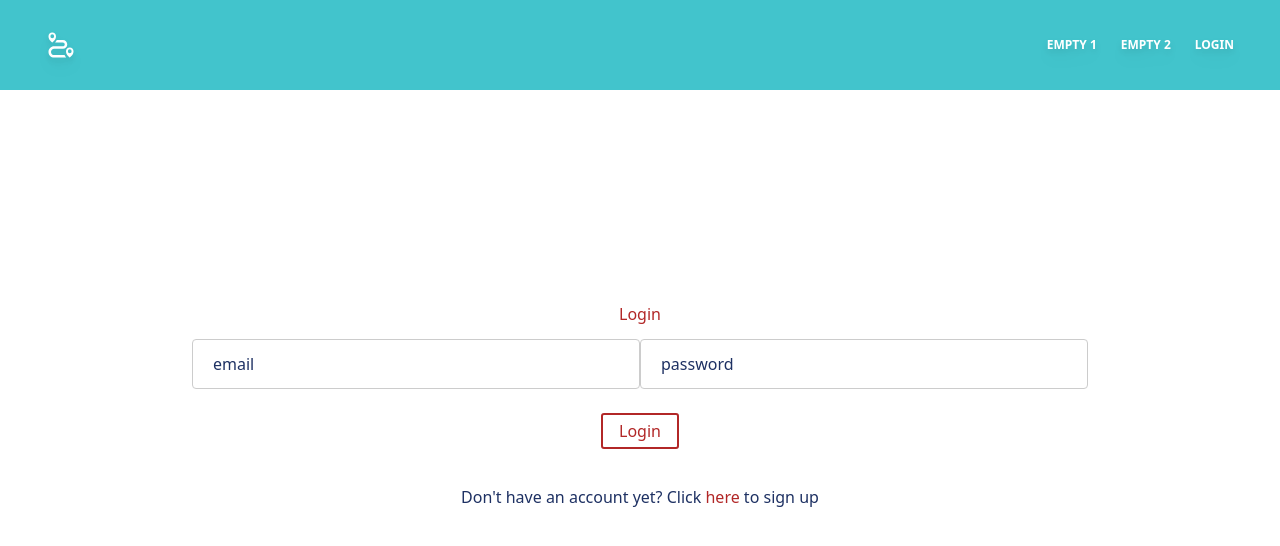
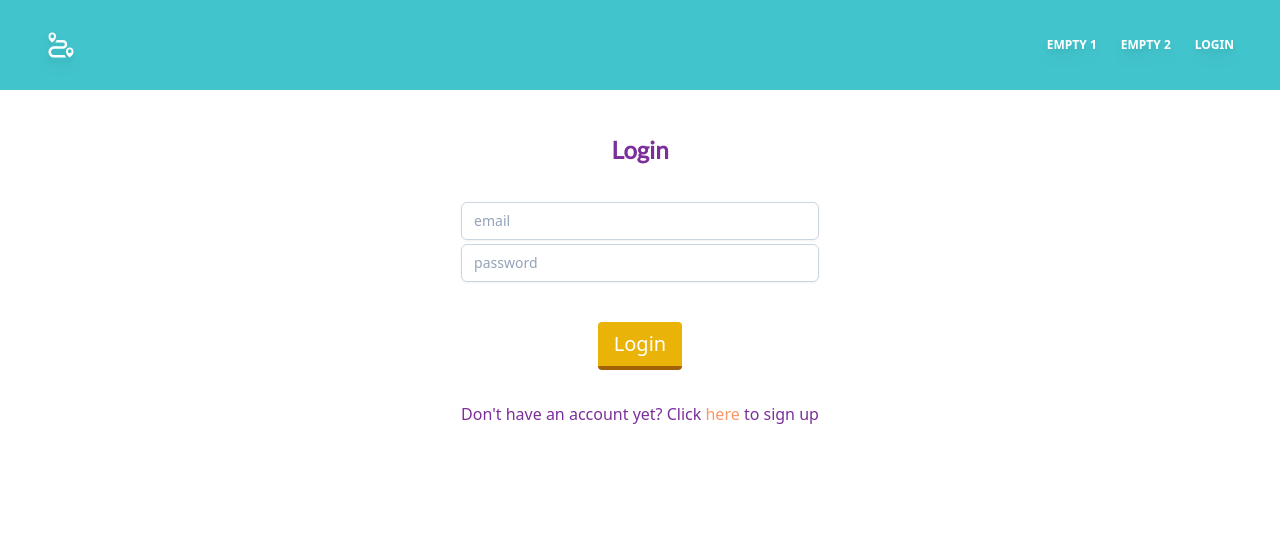
Before and after one commit to elysdominguez2/chooseyourownadventure-front, a React (Create React App) app: page /login in a window 1280 px wide. Shown: the top 546 px of the page. Built offline with nearby package versions, Linux system fonts and the light colour scheme; no server answers.

Commit message:
Login page styling with Tailwind

```diff
--- a/src/pages/Login.js
+++ b/src/pages/Login.js
@@ -1,21 +1,18 @@
-import styled from "styled-components"
-import { Button, Input, Title, LinkWord } from "../styled"
-import { Link } from "react-router-dom"
-import { useEffect, useState } from "react"
-import { useDispatch, useSelector } from "react-redux"
-import { useNavigate } from "react-router-dom"
-import { login } from "../store/user/thunks"
-import { selectToken } from "../store/user/selectors"
+import { Link } from "react-router-dom";
+import { useEffect, useState } from "react";
+import { useDispatch, useSelector } from "react-redux";
+import { useNavigate } from "react-router-dom";
+import { login } from "../store/user/thunks";
+import { selectToken } from "../store/user/selectors";
 
 export const Login = () => {
+  const [email, setEmail] = useState("");
+  const [password, setPassword] = useState("");
 
-  const [email, setEmail] = useState("")
-  const [password, setPassword] = useState("")
+  const dispatch = useDispatch();
+  const navigate = useNavigate();
 
-  const dispatch = useDispatch()
-  const navigate = useNavigate()
-
-  const token = useSelector(selectToken)
+  const token = useSelector(selectToken);
 
   useEffect(() => {
     if (token !== null) {
@@ -24,45 +21,53 @@ export const Login = () => {
   }, [token, navigate]);
 
   const submitForm = (e) => {
-    e.preventDefault()
-    dispatch(login(email, password))
-  }
+    e.preventDefault();
+    dispatch(login(email, password));
+  };
 
   return (
-    <div style={{textAlign: "center"}}>
-      <Container>
-        <Title>Login</Title>
-        <form onSubmit={submitForm}>
-          <Input
+    <div className=" flex flex-col justify-center items-center">
+      <div>
+        <h3 className="text-2xl py-8 text-center font-Lato font-semibold text-cust-dark-purple">
+          Login
+        </h3>
+        <form
+          onSubmit={submitForm}
+          className=" flex flex-col justify-center items-center"
+        >
+          <input
             placeholder="email"
             value={email}
             onChange={(e) => setEmail(e.target.value)}
+            className="mt-1 block w-full px-3 py-2 bg-white border border-slate-300 rounded-md text-sm shadow-sm placeholder-slate-400
+      focus:outline-none focus:border-sky-500 focus:ring-1 focus:ring-sky-500
+      disabled:bg-slate-50 disabled:text-slate-500 disabled:border-slate-200 disabled:shadow-none"
           />
-          <Input
+          <input
             type="password"
             placeholder="password"
             value={password}
             onChange={(e) => setPassword(e.target.value)}
+            className="mt-1 block w-full px-3 py-2 bg-white border border-slate-300 rounded-md text-sm shadow-sm placeholder-slate-400
+      focus:outline-none focus:border-sky-500 focus:ring-1 focus:ring-sky-500
+      disabled:bg-slate-50 disabled:text-slate-500 disabled:border-slate-200 disabled:shadow-none"
           />
-          <br/>
-          <Button type="submit">Login</Button>
+          <br />
+          <button
+            type="submit"
+            className=" bg-yellow-500 hover:bg-yellow-400 border-b-4 border-yellow-700 hover:border-yellow-500 text-white text-center text-xl my-4 py-2 px-4 rounded"
+          >
+            Login
+          </button>
         </form>
-        <SubText>
-          Don't have an account yet? Click <Link to="/signup" style={LinkWord}>here</Link> to sign up
-        </SubText>
-      </Container>
+        <div className="text-center text-cust-dark-purple pt-4 pb-2">
+          Don't have an account yet? Click{" "}
+          <Link to="/signup" className="text-cust-orange">
+            here
+          </Link>{" "}
+          to sign up
+        </div>
+      </div>
     </div>
-  )
-}
-
-const Container = styled.div`
-  display: 'flex';
-  flex-direction: 'column';
-  margin: 15%;
-`
-
-const SubText = styled.p`
-  text-align: center;
-  color: #1E3163;
-  padding: 20px 0px 5px 0px;
-`;
+  );
+};
```
